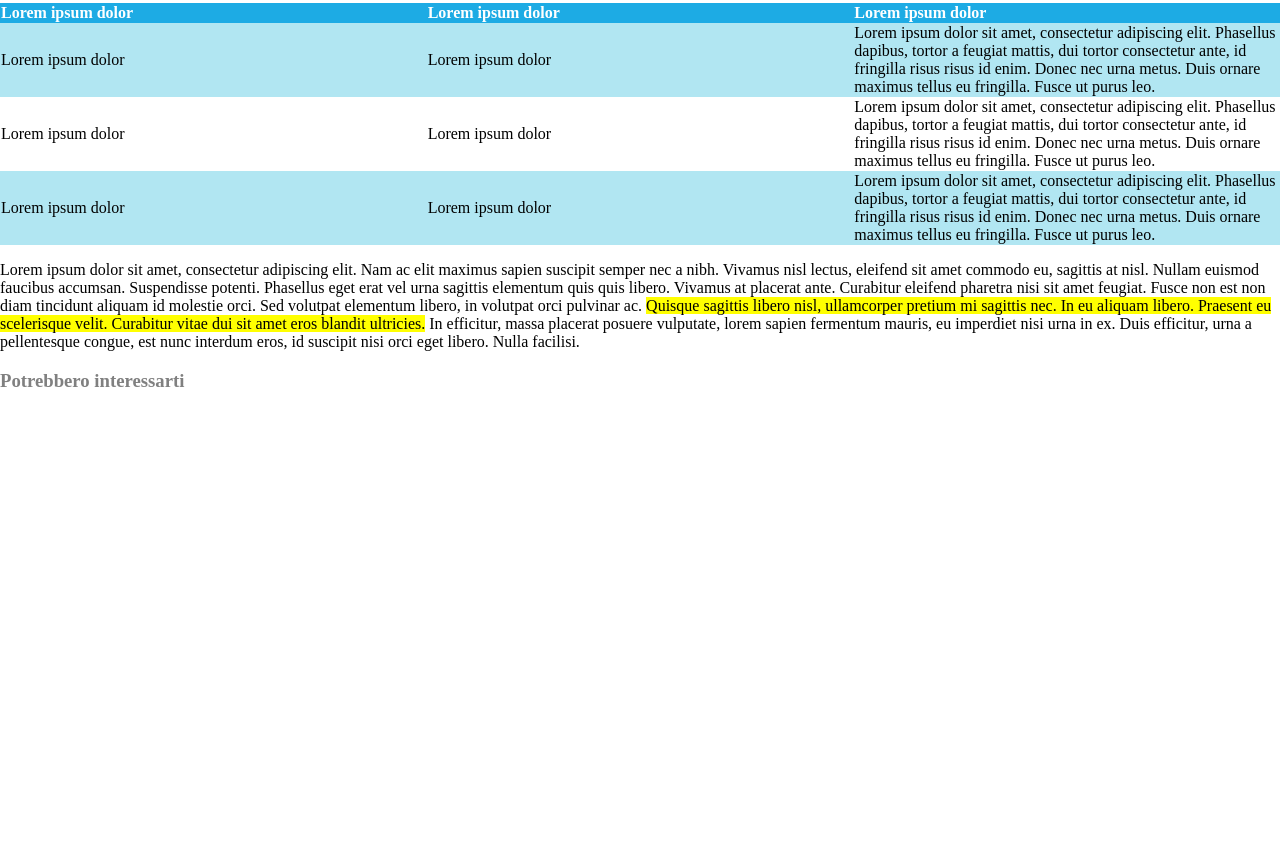
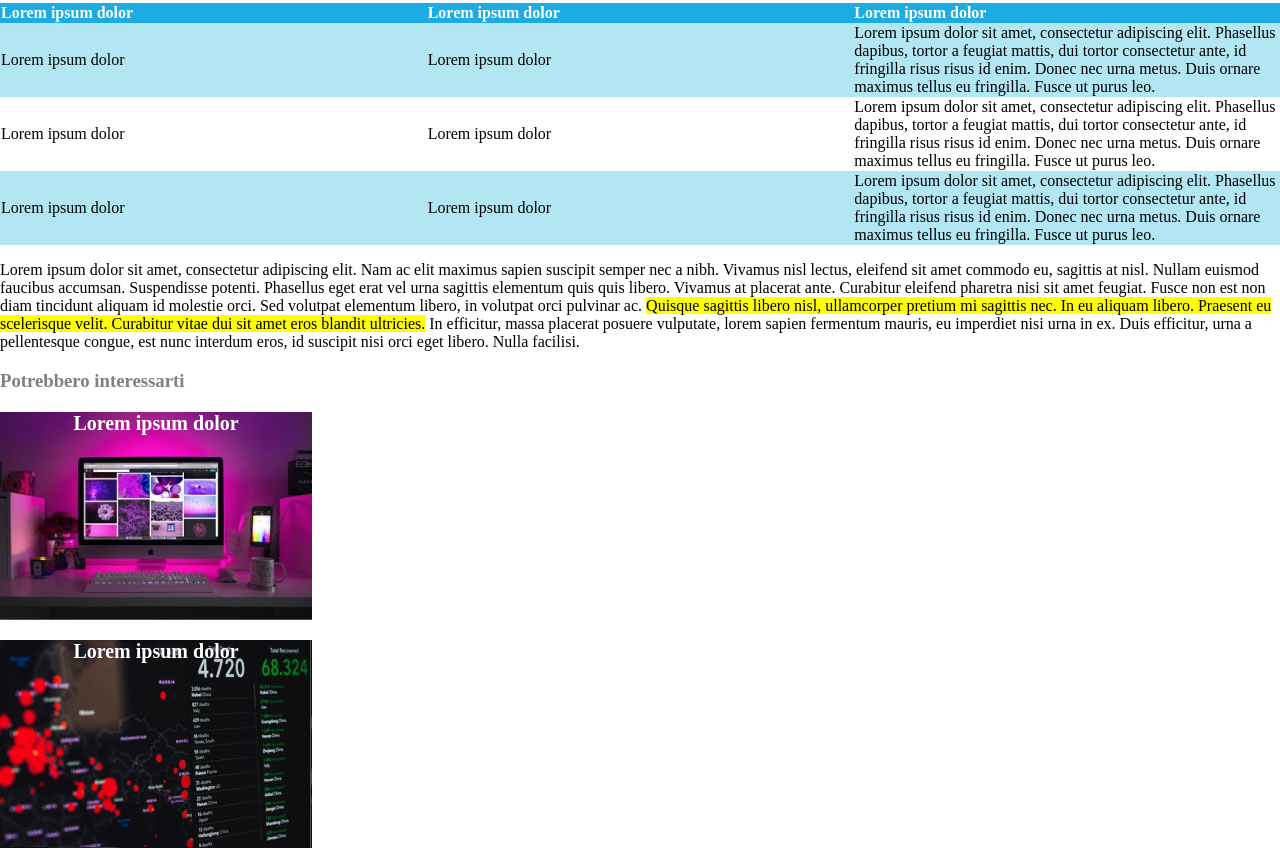
Before and after one commit to andreapanico12/html-css-booleaner, a plain HTML site: page index.html in a window 1280 px wide. Shown: the part 1003-1851 px from the top of the page. Before the commit the page ends 1413 px from the top, so only its background shows below. Drawn offline with Linux system fonts and the light colour scheme.

Commit message:
correction

```diff
--- a/css/style.css
+++ b/css/style.css
@@ -6,6 +6,7 @@ header{
   background-repeat: repeat;
 }
 header .logo {
+  text-align: end;
   width: 190px;
 }
 body{
@@ -53,3 +54,23 @@ tr.even {
 h3{
   color: grey;
 }
+
+div.monitor1{
+  text-align: center;
+  font-size: 20px;
+  color: white;
+  height: 208px;
+  width: 312px;
+  background-image: url(/img/monitor.jpg);
+  background-size: cover;
+}
+
+div.monitor2{
+  text-align: center;
+  font-size: 20px;
+  color: white;
+  height: 208px;
+  width: 312px;
+  background-image: url(/img/graph.jpg);
+
+}
--- a/index.html
+++ b/index.html
@@ -10,7 +10,9 @@
 </head>
 <body>
   <header>
-
+    <br>
+    <br>
+    <br>
     <img class="logo" src="img/logo.svg" alt="Logo">
 
   </header>
@@ -94,12 +96,13 @@
 
     <h3>Potrebbero interessarti</h3>
 
-    <div>
+    <div class="monitor1">
+      <p class="monitor"><strong>Lorem ipsum dolor</strong></p>
 
     </div>
 
-    <div>
-
+    <div class="monitor2">
+      <p class="monitor"> <strong>Lorem ipsum dolor</strong></p>
     </div>
 
 
```
